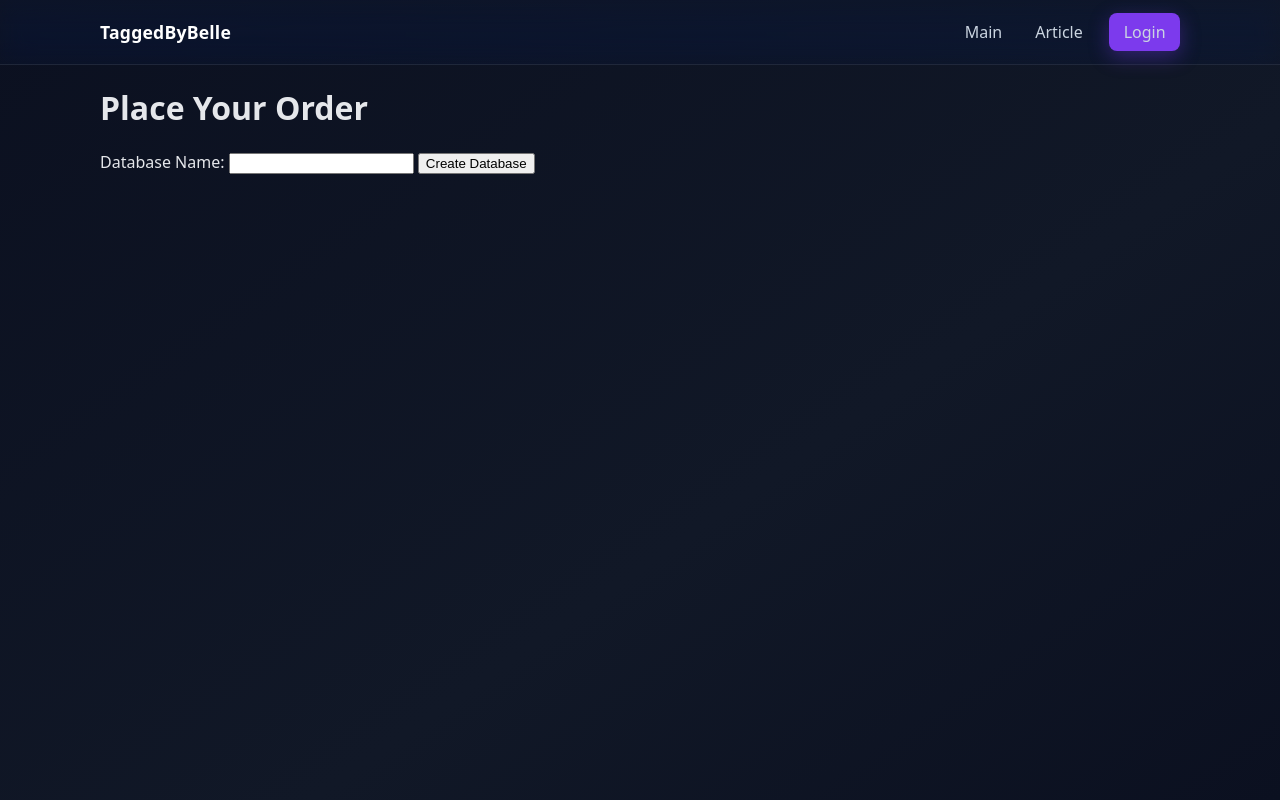
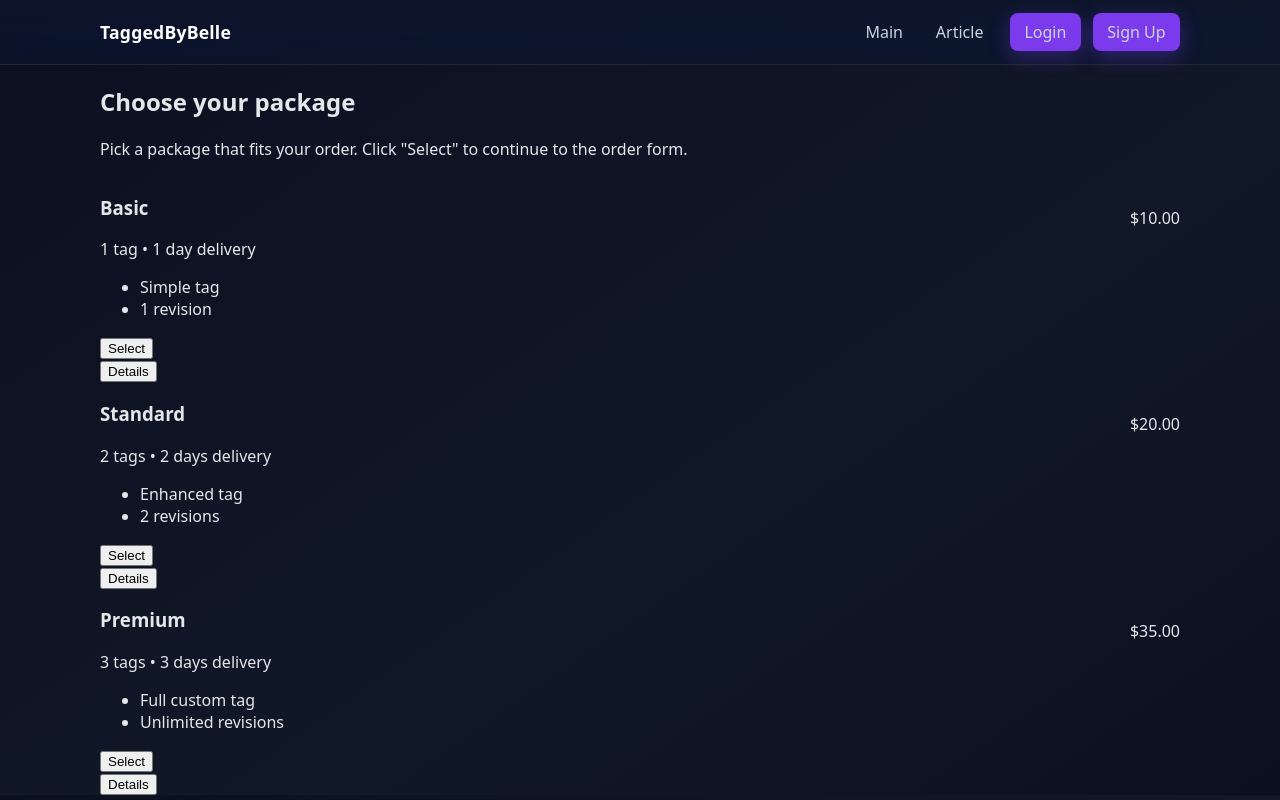
Before and after one commit to Diclonious/ProducerTags, a FastAPI app: page /order/new in a window 1280 px wide. Run offline with FastAPI, Linux system fonts and the light colour scheme; parts of the project's set-up code (start-up, migrations or seed data) failed here and were passed over.

Commit message:
added packages

```diff
--- a/app/db/database.py
+++ b/app/db/database.py
@@ -1,18 +1,26 @@
 from sqlalchemy import create_engine
 from sqlalchemy.orm import sessionmaker, declarative_base
+import os
 
 
-# MySQL connection URL (root / Anabela123!) to database `producer_tags`
+# Database URL (use MySQL via mysqlconnector to avoid cryptography dependency)
 DATABASE_URL = "mysql+pymysql://root:Anabela123!@localhost:3306/producer_tags"
 
 
+def _build_engine(url: str):
+    is_sqlite = url.startswith("sqlite:")
+    connect_args = {"check_same_thread": False} if is_sqlite else {}
+    return create_engine(
+        url,
+        echo=os.getenv("SQL_ECHO", "false").lower() == "true",
+        pool_pre_ping=not is_sqlite,
+        future=True,
+        connect_args=connect_args,
+    )
+
+
 # Create SQLAlchemy engine
-engine = create_engine(
-    DATABASE_URL,
-    echo=True,
-    pool_pre_ping=True,  # proactively checks connection health
-    future=True,
-)
+engine = _build_engine(DATABASE_URL)
 
 
 # Session factory
--- a/app/domain/Order.py
+++ b/app/domain/Order.py
@@ -1,9 +1,15 @@
 from sqlalchemy import Column, Integer, String, ForeignKey
+from sqlalchemy.orm import relationship
 from app.db.database import Base
 
 class Order(Base):
     __tablename__ = "orders"
+
     id = Column(Integer, primary_key=True, index=True)
     user_id = Column(Integer, ForeignKey("users.id"))
+    package_id = Column(Integer, ForeignKey("packages.id"), nullable=False)  # 👈 Add this
     file_path = Column(String(255), nullable=False)
     details = Column(String(255), nullable=True)
+
+    # Relationships
+    package = relationship("Package")
--- a/app/domain/User.py
+++ b/app/domain/User.py
@@ -3,7 +3,7 @@ from app.db.database import Base
 class User(Base):
     __tablename__ = "users"
     id = Column(Integer, primary_key=True, index=True)
-    username = Column(String(50), nullable=False)
+    username = Column(String(50), nullable=False, unique=True)
     email = Column(String(100), nullable=False, unique=True)
     password = Column(String(100), nullable=False)
 
--- a/app/main.py
+++ b/app/main.py
@@ -2,43 +2,60 @@ from fastapi import FastAPI, Request, Form
 from fastapi.templating import Jinja2Templates
 from fastapi.responses import RedirectResponse
 from starlette.status import HTTP_302_FOUND
+from pydantic import EmailStr, ValidationError, TypeAdapter
+from starlette.middleware.sessions import SessionMiddleware
 
 
 # Absolute imports
 from app.db.database import Base, engine, SessionLocal
 from app.domain.User import User
 from app.domain.Order import Order
+from app.domain.Package import Package
+
 
 
 app = FastAPI()
 
 templates = Jinja2Templates(directory="templates")
 
+# Session middleware for simple auth state
+app.add_middleware(SessionMiddleware, secret_key="change-me")
 
 
 
 
+#startup database
 @app.on_event("startup")
 def on_startup() -> None:
     # Create tables if they do not exist
     Base.metadata.create_all(bind=engine)
-
+#root
 @app.get("/")
 async def root(request: Request):
     return templates.TemplateResponse("index.html", {"request": request})
 
 
 
-@app.get("/order/new")
-async def new_order(request: Request):
-    return templates.TemplateResponse("order_form.html", {"request": request})
-
-
+#login
 @app.get("/login")
 async def login(request: Request):
     return templates.TemplateResponse("login.html", {"request": request})
 
 
+@app.post("/users/login")
+async def users_login(request: Request, username: str = Form(...), password: str = Form(...)):
+    db = SessionLocal()
+    try:
+        user = db.query(User).filter(User.username == username).first()
+        if user is None or not user.check_password(password):
+            return templates.TemplateResponse("login.html", {"request": request, "error": "Invalid username or password"})
+        request.session["user_id"] = user.id
+        request.session["username"] = user.username
+        return RedirectResponse(url="/", status_code=HTTP_302_FOUND)
+    finally:
+        db.close()
+
+#signup
 @app.get("/signup")
 async def signup_form(request: Request):
     return templates.TemplateResponse("signup.html", {"request": request})
@@ -48,8 +65,16 @@ async def signup_form(request: Request):
 async def signup(request: Request, username: str = Form(...), email: str = Form(...), password: str = Form(...)):
     db = SessionLocal()
     try:
-        existing = db.query(User).filter(User.email == email).first()
-        if existing is not None:
+        # Validate email format
+        try:
+            TypeAdapter(EmailStr).validate_python(email)
+        except ValidationError:
+            return templates.TemplateResponse("signup.html", {"request": request, "error": "Invalid email format"})
+
+        # Enforce unique username and email
+        if db.query(User).filter(User.username == username).first() is not None:
+            return templates.TemplateResponse("signup.html", {"request": request, "error": "Username already in use"})
+        if db.query(User).filter(User.email == email).first() is not None:
             return templates.TemplateResponse("signup.html", {"request": request, "error": "Email already in use"})
 
         user = User(username=username, email=email, password=password)
@@ -60,13 +85,40 @@ async def signup(request: Request, username: str = Form(...), email: str = Form(
         db.close()
 
 
-# Backward-compatibility: redirect old paths to new signup endpoints
-@app.get("/users/signup")
-async def legacy_signup_get() -> RedirectResponse:
-    return RedirectResponse(url="/signup", status_code=HTTP_302_FOUND)
+
+@app.post("/logout")
+async def logout(request: Request):
+    request.session.clear()
+    return RedirectResponse(url="/", status_code=HTTP_302_FOUND)
 
 
-@app.post("/users/signup")
-async def legacy_signup_post(username: str = Form(...), email: str = Form(...), password: str = Form(...)) -> RedirectResponse:
-    # Forward the request to the canonical endpoint
-    return RedirectResponse(url=f"/signup?username={username}&email={email}&password={password}", status_code=HTTP_302_FOUND)
+#orders
+@app.get("/order/new")
+async def new_order(request: Request):
+    packages = [
+        {
+            "id": 1,
+            "name": "Basic",
+            "price": 10.0,
+            "delivery_days": 1,
+            "tag_count": 1,
+            "features": ["Simple tag", "1 revision"]
+        },
+        {
+            "id": 2,
+            "name": "Standard",
+            "price": 20.0,
+            "delivery_days": 2,
+            "tag_count": 2,
+            "features": ["Enhanced tag", "2 revisions"]
+        },
+        {
+            "id": 3,
+            "name": "Premium",
+            "price": 35.0,
+            "delivery_days": 3,
+            "tag_count": 3,
+            "features": ["Full custom tag", "Unlimited revisions"]
+        },
+    ]
+    return templates.TemplateResponse("choosepackage.html", {"request": request, "packages": packages})
--- a/requirements.txt
+++ b/requirements.txt
@@ -4,4 +4,5 @@ pydantic==2.11.10
 jinja2==3.1.4
 
 SQLAlchemy==2.0.36
-PyMySQL==1.1.1
+mysql-connector-python==9.0.0
+itsdangerous==2.2.0
--- a/templates/base.html
+++ b/templates/base.html
@@ -25,7 +25,14 @@
         <nav class="nav">
           <a href="/">Main</a>
           <a href="/article">Article</a>
+          {% if request.session.get('user_id') %}
+          <form method="post" action="/logout" style="display:inline; margin:0;">
+            <button class="cta" type="submit" style="border:none; background: var(--accent); cursor:pointer;">Logout</button>
+          </form>
+          {% else %}
           <a class="cta" href="/login">Login</a>
+          <a class="cta" href="/signup">Sign Up</a>
+          {% endif %}
         </nav>
       </div>
     </header>
--- /dev/null
+++ b/templates/choosepackage.html
@@ -0,0 +1,48 @@
+{% extends "base.html" %}
+
+{% block title %}Choose a Package{% endblock %}
+
+{% block content %}
+  <h2>Choose your package</h2>
+  <p class="muted">Pick a package that fits your order. Click "Select" to continue to the order form.</p>
+
+  <div class="grid" role="list">
+    {# Expect `packages` to be a list of dicts:
+       [{ "id":1, "name":"Basic", "price":10.0, "delivery_days":1, "tag_count":2, "features":["Simple tag","1 revision"] }, ...]
+    #}
+    {% for p in packages %}
+      <div class="card" role="listitem">
+        <div style="display:flex;align-items:center;justify-content:space-between;gap:12px">
+          <div>
+            <h3>{{ p.name }}</h3>
+            <div class="meta">{{ p.tag_count }} tag{{ 's' if p.tag_count != 1 }} • {{ p.delivery_days }} day{{ 's' if p.delivery_days != 1 }} delivery</div>
+          </div>
+          <div class="price">${{ "%.2f"|format(p.price) }}</div>
+        </div>
+
+        <p class="muted">{{ p.description if p.description is defined else "" }}</p>
+
+        {% if p.features %}
+          <ul>
+            {% for f in p.features %}
+              <li class="muted">{{ f }}</li>
+            {% endfor %}
+          </ul>
+        {% endif %}
+
+        <div class="actions">
+          <!-- We use GET so the order page can prefill package_id -->
+          <form action="/order/new" method="get" style="margin:0">
+            <input type="hidden" name="package_id" value="{{ p.id }}">
+            <button class="btn" type="submit">Select</button>
+          </form>
+
+          <form action="/package/info" method="get" style="margin:0">
+            <input type="hidden" name="package_id" value="{{ p.id }}">
+            <button class="btn ghost" type="submit">Details</button>
+          </form>
+        </div>
+      </div>
+    {% endfor %}
+  </div>
+{% endblock %}
--- a/templates/index.html
+++ b/templates/index.html
@@ -10,6 +10,7 @@
     <div>
       <h1 class="headline">TaggedByBelle</h1>
       <p class="sub">make your beats unforgettable</p>
+      <a class="cta" href="/">Order</a>
     </div>
   </section>
 {% endblock %}
```
Also changed, not shown: app.db (added), app/domain/Package.py (added).
